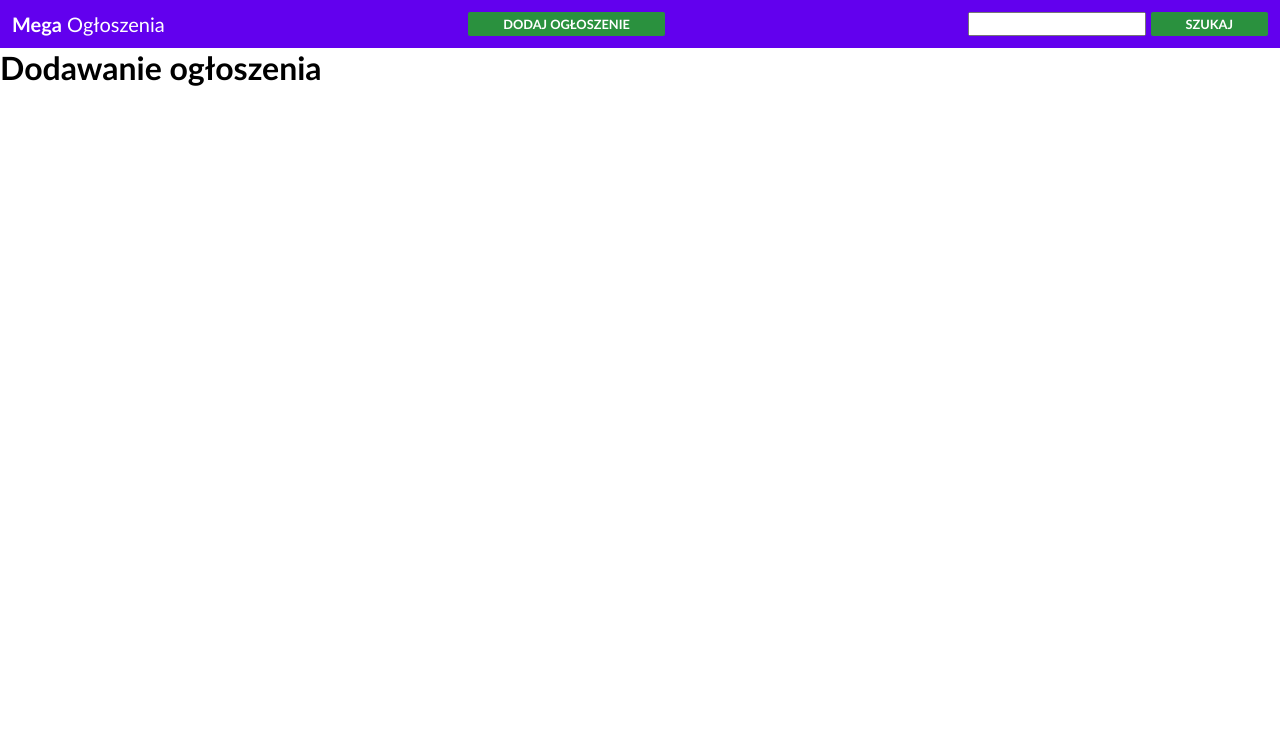
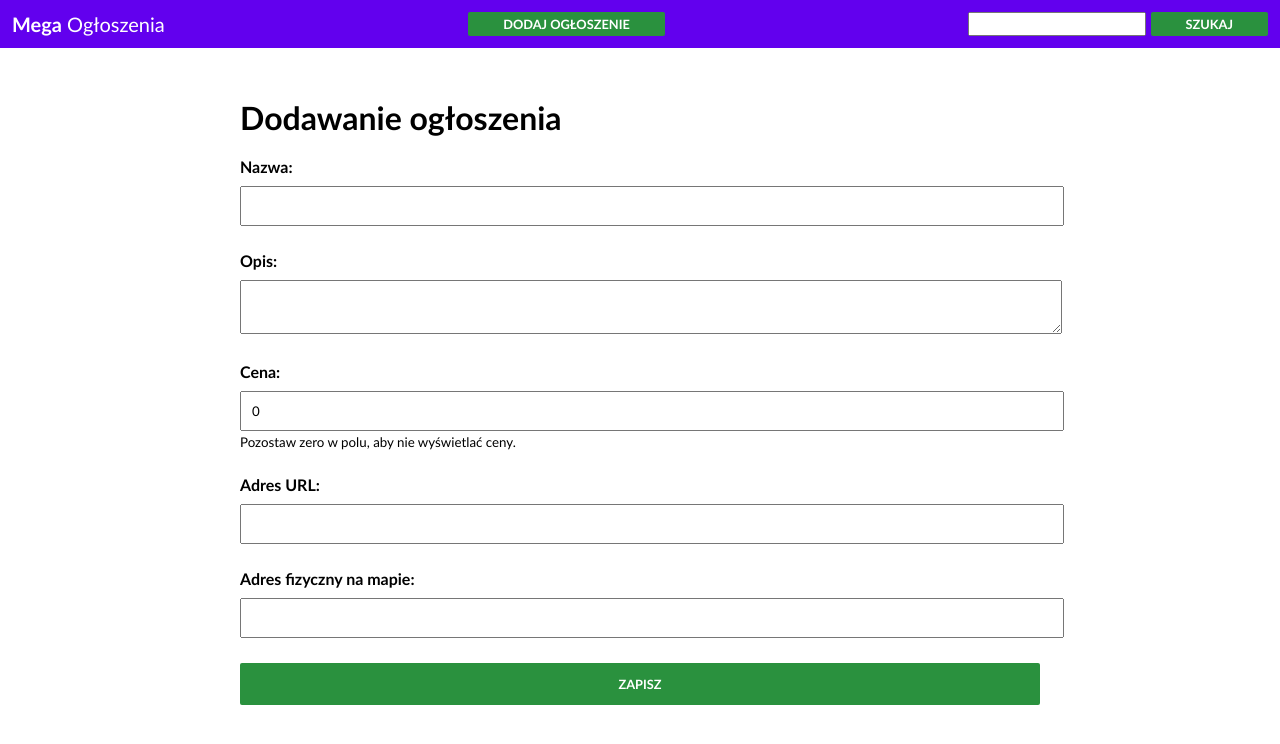
Before and after one commit to swierczekjakub/MegaAdsFront, a React (Create React App) app: page /add in a window 1280 px wide. Shown: the top 744 px of the page. Built offline with nearby package versions, Linux system fonts and the light colour scheme.

Commit message:
Ads adding finished.

```diff
--- /dev/null
+++ b/src/components/AddForm/AddForm.css
@@ -0,0 +1,26 @@
+.add-form {
+    width: 800px;
+    margin: 50px auto;
+}
+
+.add-form label {
+    display: block;
+    margin-top: 20px;
+    font-weight: bold;
+    margin-bottom: 25px;
+}
+
+.add-form small {
+    font-weight: normal;
+}
+
+.add-form input, .add-form textarea {
+    width: 100%;
+    margin-top: 10px;
+    padding: 10px;
+}
+
+.add-form button {
+    padding: 10px;
+    width: 100%;
+}
--- a/src/components/AddForm/AddForm.tsx
+++ b/src/components/AddForm/AddForm.tsx
@@ -1,7 +1,126 @@
-import React from 'react';
+import React, {SyntheticEvent, useState} from 'react';
+import './AddForm.css'
+import {Btn} from "../common/Btn";
+import {geocode} from "../../utils/geocoding";
 
 export const Addform = () => {
-    return <form action="">
+    const [loading, setLoading] = useState(false);
+    const [id, setId] = useState('');
+    const [form, setForm] = useState({
+        name: '',
+        description: '',
+        price: 0,
+        url: '',
+        address: '',
+    });
+
+    const saveAd = async (e: SyntheticEvent) => {
+        e.preventDefault();
+
+        setLoading(true);
+        try {
+            const {lat, lon} = await geocode(form.address);
+
+            const res = await fetch(`http://localhost:3001/ad`, {
+                method: 'POST',
+                headers: {
+                    'Content-Type': 'application/json',
+
+                },
+                body: JSON.stringify({
+                    ...form,
+                    lat,
+                    lon,
+                }),
+            });
+            const data = await res.json();
+
+            setId(data.id);
+
+        } finally {
+            setLoading(false);
+        }
+    };
+
+    const updateForm = (key: string, value: any) => {
+        setForm(form => ({
+            ...form,
+            [key]: value,
+        }));
+    };
+
+    if (loading) {
+        return <h2>Trwa dodawanie ogłoszenia...</h2>
+    }
+
+    if (id) {
+        return <h2>Twoje ogłoszenie "{form.name} zostało poprawnie dodane do seriwus pod ID: {id}.</h2>
+    }
+
+    return <form action="" className="add-form" onSubmit={saveAd}>
         <h1>Dodawanie ogłoszenia</h1>
+        <p>
+            <label htmlFor="">
+                Nazwa: <br/>
+                <input
+                    type="text"
+                    name="name"
+                    required
+                    maxLength={99}
+                    value={form.name}
+                    onChange={e => updateForm('name', e.target.value)}
+                />
+            </label>
+        </p>
+        <p>
+            <label htmlFor="">
+                Opis: <br/>
+                <textarea
+                    name="description"
+                    maxLength={999}
+                    value={form.description}
+                    onChange={e => updateForm('description', e.target.value)}
+                />
+            </label>
+        </p>
+        <p>
+            <label htmlFor="">
+                Cena: <br/>
+                <input
+                    type="number"
+                    name="price"
+                    required
+                    maxLength={99}
+                    value={form.price}
+                    onChange={e => updateForm('price', Number(e.target.value))}
+                /> <br/>
+                <small>Pozostaw zero w polu, aby nie wyświetlać ceny.</small>
+            </label>
+        </p>
+        <p>
+            <label htmlFor="">
+                Adres URL: <br/>
+                <input
+                    type="url"
+                    name="url"
+                    maxLength={99}
+                    value={form.url}
+                    onChange={e => updateForm('url', e.target.value)}
+                />
+            </label>
+        </p>
+        <p>
+            <label htmlFor="">
+                Adres fizyczny na mapie: <br/>
+                <input
+                    type="text"
+                    name="address"
+                    required
+                    value={form.address}
+                    onChange={e => updateForm('address', e.target.value)}
+                />
+            </label>
+        </p>
+        <Btn text="Zapisz"/>
     </form>
 }
--- /dev/null
+++ b/src/utils/geocoding.ts
@@ -0,0 +1,12 @@
+export const geocode = async (address: string): Promise<{
+    lat: number;
+    lon: number;
+}> => {
+    const geoResponse = await fetch(`https://nominatim.openstreetmap.org/search?format=json&q=${encodeURIComponent(address)}`);
+    const geoData = await geoResponse.json();
+
+    const lat = parseFloat(geoData[0].lat);
+    const lon = parseFloat(geoData[0].lon);
+
+    return {lat, lon};
+}
```
